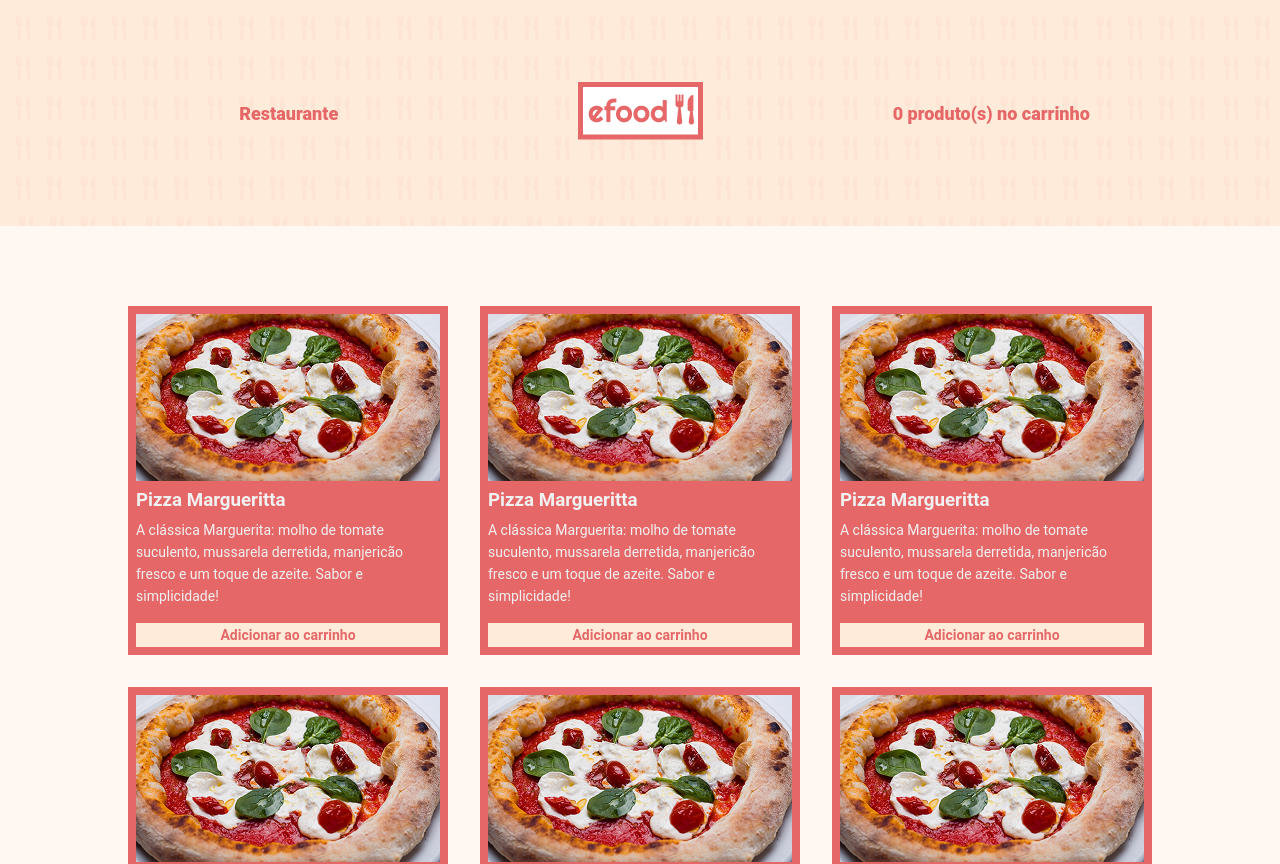
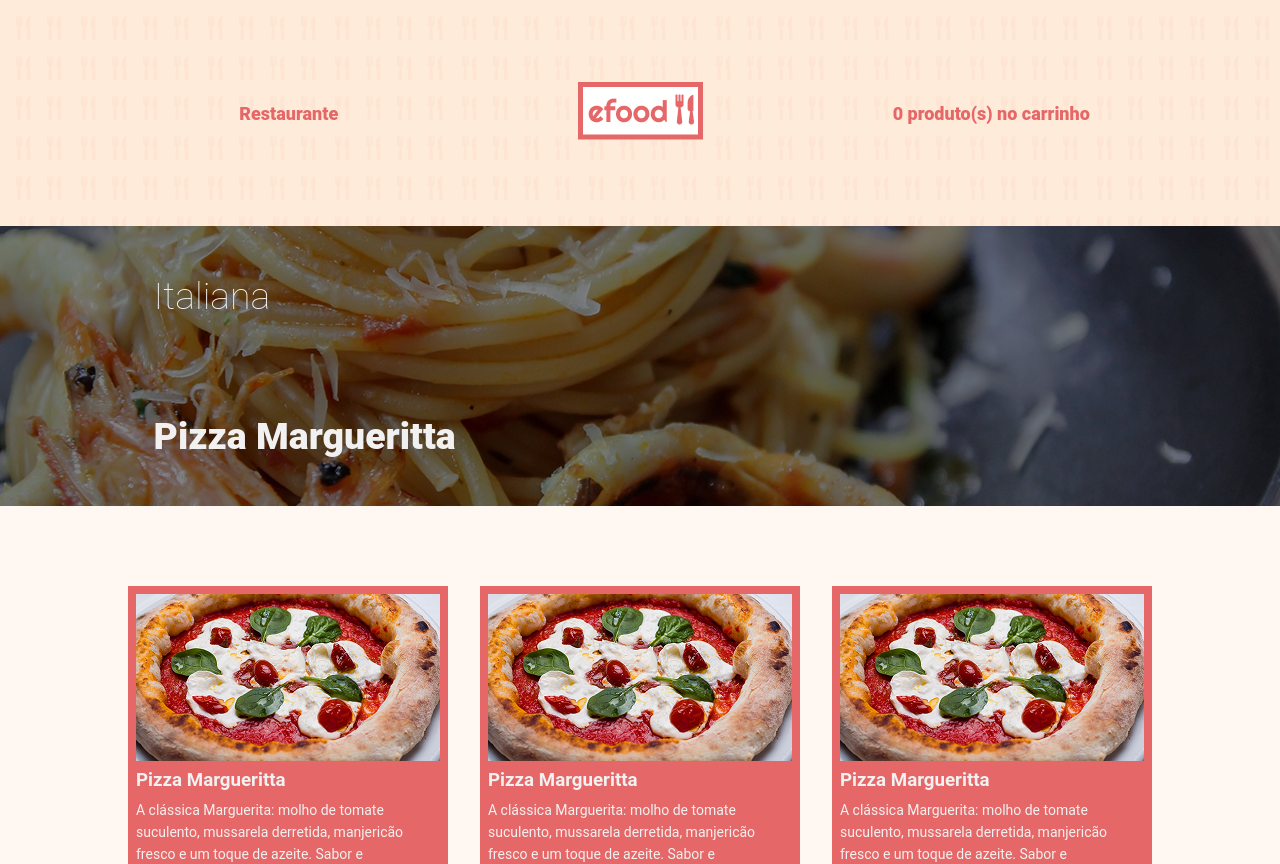
Before and after one commit to toniCodingMyBrain/ebac-efoods, a React (Vite) app: page /pizza in a window 1280 px wide. Shown: the top 864 px of the page. Built offline with nearby package versions, Linux system fonts and the light colour scheme.

Commit message:
feat: adicionando componente SubBannerContainer e suas tags, orientadas pelo componente de página FoodPage

```diff
--- a/src/components/banner/index.tsx
+++ b/src/components/banner/index.tsx
@@ -1,11 +1,20 @@
 import logo from "../../public/assets/logo.png";
-import { BannerContainer, BannerText } from "./style";
+import spagettiBanner from "../../public/assets/spagetti_banner.png";
+
+import {
+  BannerContainer,
+  BannerImage,
+  BannerText,
+  SubBannerContainer,
+} from "./style";
 
 export type BannerProps = {
   typeBanner: "home" | "foodPage";
+  foodTags?: string;
+  foodName?: string;
 };
 
-export const HomeBanner = ({ typeBanner }: BannerProps) => {
+export const HomeBanner = ({ typeBanner, foodTags, foodName }: BannerProps) => {
   if (typeBanner === "home") {
     return (
       <BannerContainer typeBanner={typeBanner}>
@@ -19,6 +28,7 @@
     );
   } else if (typeBanner === "foodPage") {
     return (
+      <>
         <BannerContainer typeBanner={typeBanner}>
           <BannerText typeBanner={typeBanner}>Restaurante</BannerText>
           <a href="/">
@@ -28,6 +38,14 @@
             0 produto(s) no carrinho
           </BannerText>
         </BannerContainer>
+        <SubBannerContainer>
+          <BannerImage src={spagettiBanner} alt="" />
+          <div className="content">
+            <h3 className="tag">{foodTags}</h3>
+            <h3 className="foodName">{foodName}</h3>
+          </div>
+        </SubBannerContainer>
+      </>
     );
   }
 };
--- a/src/components/banner/style.ts
+++ b/src/components/banner/style.ts
@@ -1,7 +1,9 @@
 import styled from "styled-components";
 
 import banner from "../../public/assets/banner.png";
+
 import { BannerProps } from ".";
+import { colors } from "../../GlobalStyle";
 
 export const BannerContainer = styled.div<BannerProps>`
   ${(IBannerProps) =>
@@ -50,15 +52,54 @@
       : `
       font-size: clamp(0.450rem, 4vw, 1.125rem);
     `}
+  letter-spacing: 0%;
   max-width: 700px;
   font-weight: 900;
   text-align: center;
+`;
 
-  /* @media (min-width: 768px) {
-    width: 80%;
+export const BannerImage = styled.img`
+  position: absolute;
+  top: 0;
+  left: 0;
+  width: 100%;
+  height: 100%;
+  object-fit: cover;
+  filter: brightness(0.5);
+  z-index: 1;
+`;
+
+export const SubBannerContainer = styled.div`
+  position: relative;
+  width: 100%;
+  height: 280px;
+
+  .content {
+    height: 100%;
+    position: relative;
+    z-index: 2;
+    color: ${colors.white};
+    padding-left: 12%;
+    display: flex;
+    flex-direction: column;
+    justify-content: space-around;
+    font-size: 2rem;
+
+    .tag {
+      font-weight: lighter;
+      letter-spacing: 0%;
+    }
+
+    .foodName {
+      font-weight: 900;
+    }
+
+    @media (max-width: 768px) {
+      font-size: 1.2rem;
+    }
   }
 
-  @media (min-width: 1024px) {
-    width: 50%;
-  } */
+  @media (max-width: 768px) {
+    height: 180px;
+  }
 `;
--- a/src/models/FoodItems.ts
+++ b/src/models/FoodItems.ts
@@ -26,7 +26,7 @@
   {
     id: 3,
     foodName: "Pizza Margueritta",
-    tag: ["Mais famosa", "Italiana"],
+    tag: ["Italiana", "Mais famosa"],
     description:
       "A clássica Marguerita: molho de tomate suculento, mussarela derretida, manjericão fresco e um toque de azeite. Sabor e simplicidade!",
     image: pizza,
--- a/src/pages/foodPage/FoodPage.tsx
+++ b/src/pages/foodPage/FoodPage.tsx
@@ -3,13 +3,22 @@
 import { FoodList } from "../../components/foodList";
 import { HomeBanner } from "../../components/banner";
 
-export const FoodPage = () => {
-  const foodList = FoodItems.filter((food) => food.id === 3)[0];
+type FoodPageProps = {
+  foodItemId: number;
+};
+
+export const FoodPage = ({ foodItemId }: FoodPageProps) => {
+  const foodList = FoodItems.filter((food) => food.id === foodItemId)[0];
   const newFoodList = Array(6).fill(foodList);
 
   return (
     <>
-      <HomeBanner typeBanner={"foodPage"} />
+      <HomeBanner
+        typeBanner={"foodPage"}
+        foodTags={foodList.tag[0]}
+        foodName={foodList.foodName}
+      />
+      {console.log(newFoodList)}
       <HomeContainer>
         <div className="container">
           <FoodList type={"foodPage"} foods={newFoodList} />
--- a/src/routes.tsx
+++ b/src/routes.tsx
@@ -5,9 +5,9 @@
 const PageRoutes = () => (
   <Routes>
     <Route path="/" element={<Home />} />
-    <Route path="/pizza" element={<FoodPage />} />
-    <Route path="/trattoria" element={<FoodPage />} />
-    <Route path="/sushi" element={<FoodPage />} />
+    <Route path="/pizza" element={<FoodPage foodItemId={3} />} />
+    <Route path="/trattoria" element={<FoodPage foodItemId={2} />} />
+    <Route path="/sushi" element={<FoodPage foodItemId={1} />} />
   </Routes>
 );
 
```
Lines whose indentation alone changed are shown as unchanged.
